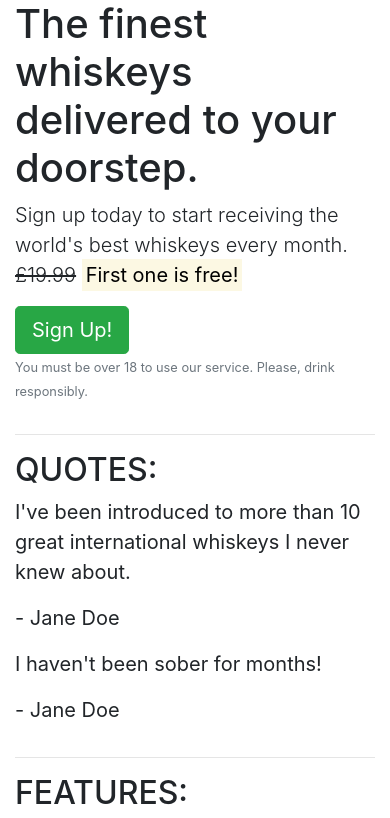
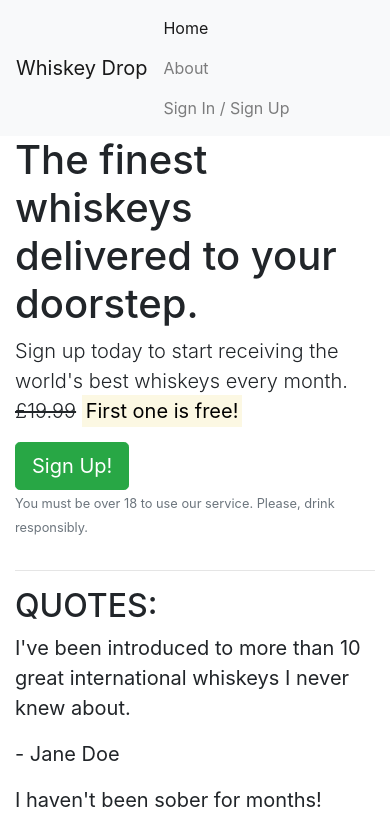
Before and after one commit to alphabetjim/bootstrapLearning, a plain HTML site: page index.html in a window 390 px wide. Shown: the top 818 px of the page. Drawn offline with nearby package versions, Linux system fonts and the light colour scheme.

Commit message:
Added nav bar html and beginnings of responsive adjustment.

```diff
--- a/index.html
+++ b/index.html
@@ -10,6 +10,18 @@
 </head>
 
 <body>
+  <nav class="navbar navbar-light bg-light navbar-expand-sm">
+    <a href="/" class="navbar-brand">Whiskey Drop</a>
+    <ul class="navbar-nav mr-auto">
+      <li class="active nav-item mr-2"><a href="/" class="nav-link">Home</a></li>
+      <li class="nav-item mr-2"><a href="/about" class="nav-link">About</a></li>
+      <li class="nav-item mr-2 d-block d-sm-none"><a href="/login" class="nav-link">Sign In / Sign Up</a></li>
+    </ul>
+    <div class="d-none d-md-block">
+      <p class="navbar-text my-auto mr-2"><i>Great whiskey delivered to your door!</i></p>
+      <a href="/login">Sign In / Sign Up</a>
+    </div>
+  </nav>
     <article class="container">
         <!-- Callout -->
         <div class="row">
```
